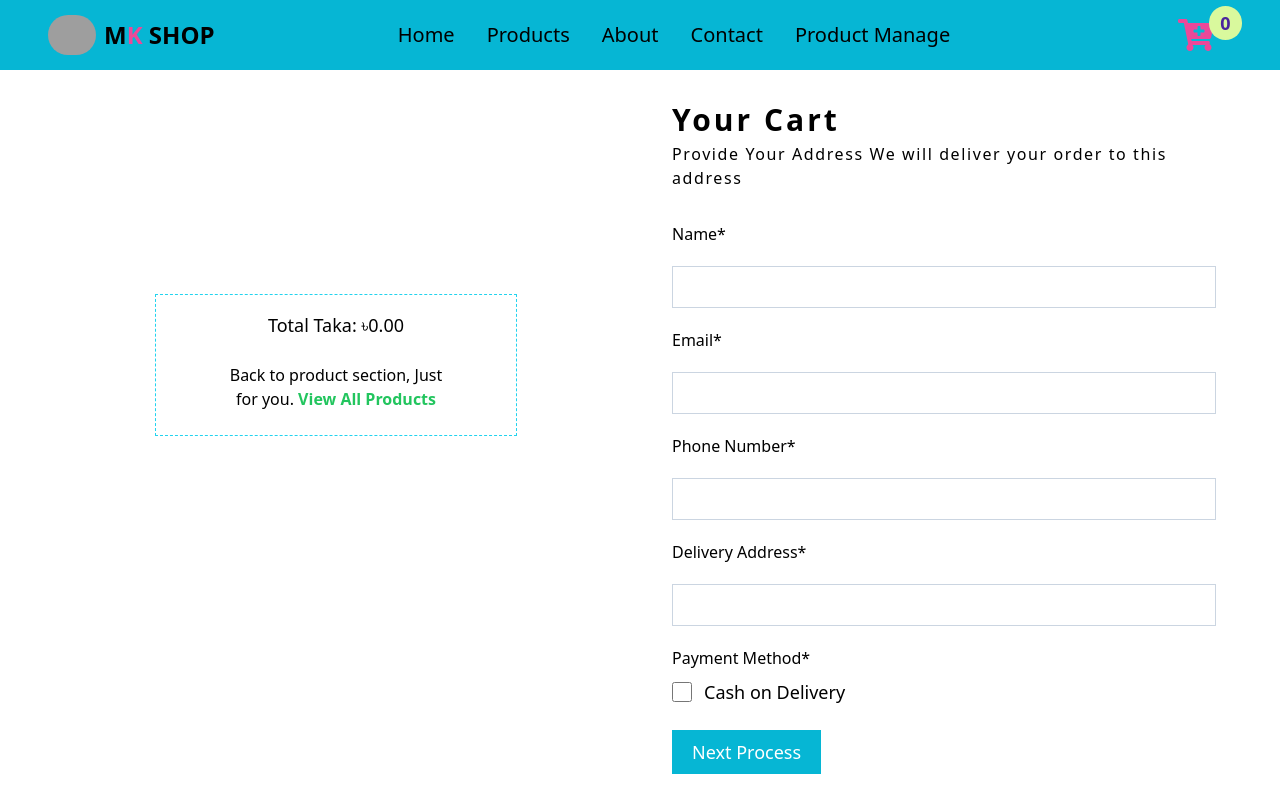
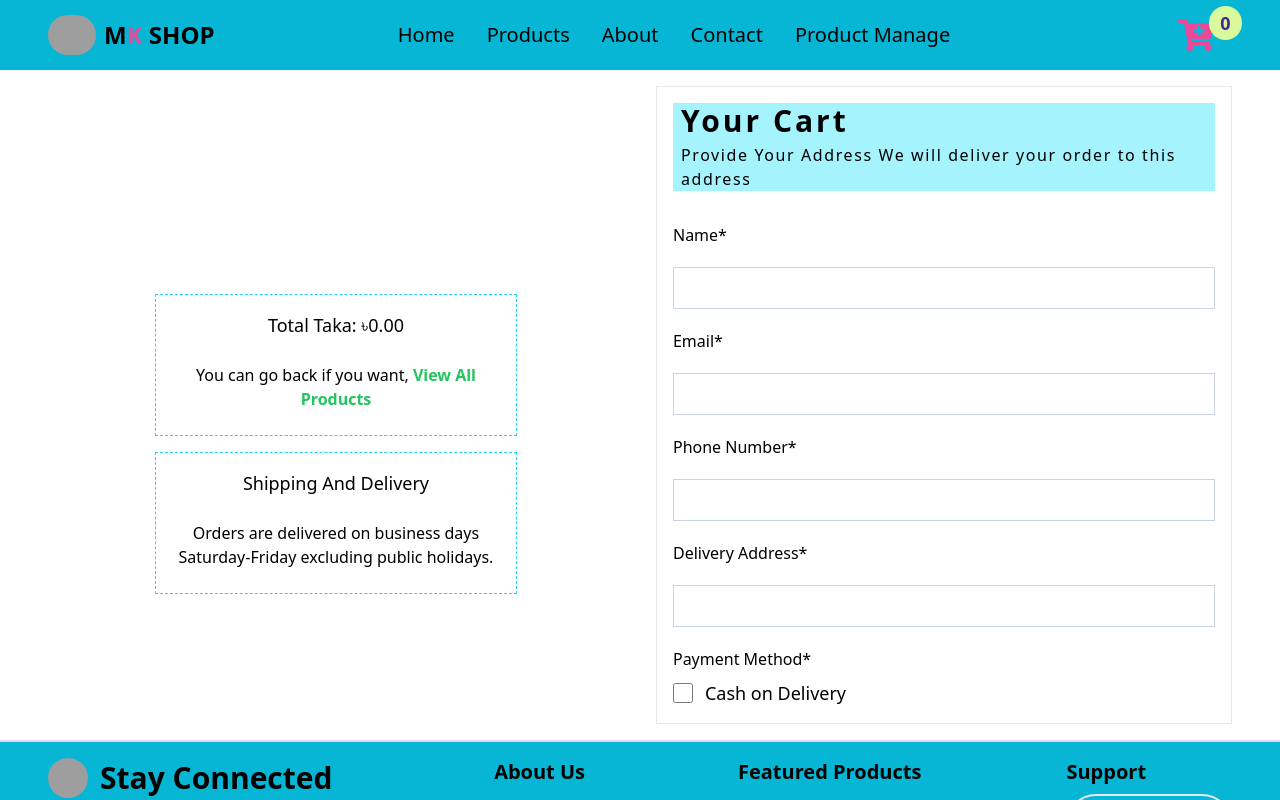
Before and after one commit to kmriazuddin/l2-Assignment-4-client, a React (Vite) app: page /checkout in a window 1280 px wide. Shown: the top 800 px of the page. Built offline with nearby package versions, Linux system fonts and the light colour scheme; grey boxes are pictures that could not be loaded.

Commit message:
Order Processing routes create and implement

```diff
--- a/src/App.tsx
+++ b/src/App.tsx
@@ -1,7 +1,8 @@
 /* eslint-disable @typescript-eslint/no-explicit-any */
+import swal from "sweetalert";
 import { useEffect } from "react";
+import { useAppSelector } from "./redux/hooks/hooks";
 import MaInLayout from "./components/layout/MainLayout";
-import { useAppSelector } from "./redux/hooks/hooks";
 
 const App = () => {
   const cartItems = useAppSelector((state) => state.cart.items);
@@ -10,23 +11,23 @@ const App = () => {
     const handleBeforeUnload = (event: any) => {
       if (cartItems.length > 0) {
         event.preventDefault();
-        event.returnValue = "";
+        event.returnValue = ""; // Chrome requires returnValue to be set
         swal({
           title: "Are you sure?",
-          text: "Are you sure you want to leave?",
+          text: "You have items in your cart. Are you sure you want to leave?",
           icon: "warning",
           buttons: ["Cancel", "Reload"],
           dangerMode: true,
         }).then((willLeave) => {
           if (willLeave) {
-            swal("Your cart items is clear, please add product!", {
+            swal("Your cart items is blank, please add!", {
               icon: "success",
             }).then(() => {
               window.removeEventListener("beforeunload", handleBeforeUnload);
-              window.location.reload();
+              window.location.reload(); // Proceed with reload
             });
           } else {
-            swal("Your cart product are safe!");
+            swal("Your cart items are safe!");
           }
         });
       }
@@ -38,6 +39,7 @@ const App = () => {
       window.removeEventListener("beforeunload", handleBeforeUnload);
     };
   }, [cartItems]);
+
   return (
     <div>
       <MaInLayout />
--- a/src/pages/OrderProcess/CheckOut.tsx
+++ b/src/pages/OrderProcess/CheckOut.tsx
@@ -11,6 +11,7 @@ const CheckOut = () => {
   const dispatch = useAppDispatch();
   const navigate = useNavigate();
   const [addOrder, { error }] = useAddOrdersMutation();
+  console.log(cartItems.length);
 
   let errorMessage: string | null = null;
   // @ts-expect-error: Unreachable code error
@@ -89,7 +90,7 @@ const CheckOut = () => {
                 Total Taka: &#2547;{totalOrderPrice.toFixed(2)}
               </h2>
               <h2 className=" rounded-md p-2 text-base mb-2 text-center">
-                Back to product section, Just <br /> for you.{" "}
+                You can go back if you want,{" "}
                 <NavLink to="/products" className={"text-green-500 font-bold"}>
                   View All Products
                 </NavLink>
@@ -105,10 +106,21 @@ const CheckOut = () => {
               </div>
             </div>
           </div>
+          <div className="border md:w-8/12 flex justify-center items-center border-dashed py-2 mb-4 px-3 mx-auto rounded-md border-cyan-400">
+            <div className=" ">
+              <h2 className="rounded-md font-medium text-lg p-2 mb-2 text-center">
+                Shipping And Delivery
+              </h2>
+              <h2 className=" rounded-md p-2 text-base mb-2 text-center">
+                Orders are delivered on business days Saturday-Friday excluding
+                public holidays.
+              </h2>
             </div>
-        <div className="md:w-1/2 w-full rounded-lg p-4">
+          </div>
+        </div>
+        <div className="md:w-1/2 w-full rounded-lg p-4 border">
           <div className=" w-full">
-            <div>
+            <div className="bg-cyan-200 px-2">
               <h2 className="text-3xl tracking-widest mb-1 font-bold">
                 Your Cart
               </h2>
@@ -175,6 +187,7 @@ const CheckOut = () => {
                   </label>
                 </div>
               </div>{" "}
+              {cartItems.length ? (
                 <button
                   onClick={handlePlaceOrder}
                   type="submit"
@@ -182,6 +195,9 @@ const CheckOut = () => {
                 >
                   Next Process{" "}
                 </button>
+              ) : (
+                ""
+              )}
             </form>
           </div>
         </div>
--- a/src/pages/products/Cart.tsx
+++ b/src/pages/products/Cart.tsx
@@ -40,7 +40,7 @@ const Cart = () => {
   };
 
   return (
-    <div tabIndex={1} className="md:px-12 w-full p-4 rounded-md">
+    <div tabIndex={1} className="md:px-12 w-full p-4 rounded-md h-screen">
       <div>
         {cartItems.length > 0 && (
           <SectionTitle
```
Lines whose indentation alone changed are shown as unchanged.
